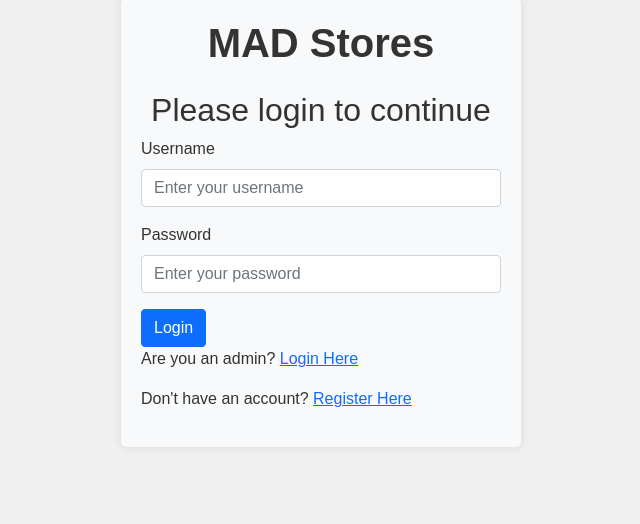
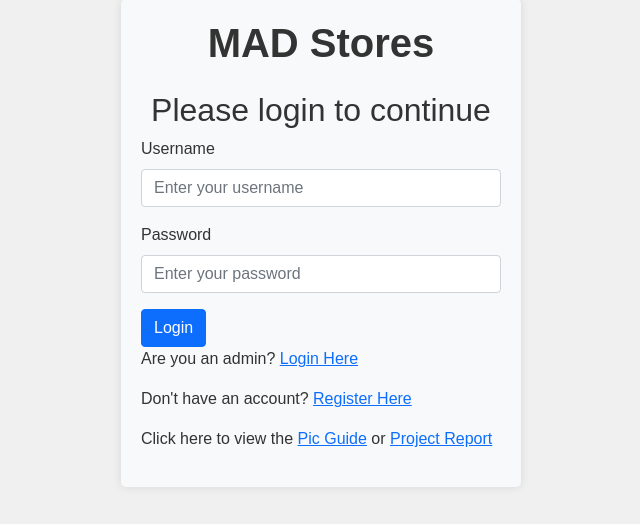
Before and after one commit to loki1512/NEWAPP, a Flask app: page /login in a window 1280 px wide. Shown: the part 161-685 px from the top of the page, without its empty margins (319-959 px from the left). Run offline with Flask 3, Linux system fonts and the light colour scheme.

Commit message:
Update login.html

```diff
--- a/templates/login.html
+++ b/templates/login.html
@@ -59,6 +59,7 @@
                 {% endif %}
                 <p>Are you an admin? <a href="/admin/login">Login Here</a></p>
                 <p>Don't have an account? <a href="/sign_up">Register Here</a></p>
+                <p>Click here to view the  <a href="https://1drv.ms/b/s!ApWXgrUZyJrPheECTCwDvIelaUkL5w?e=mJl5fk">Pic Guide</a> or <a href="https://1drv.ms/b/s!ApWXgrUZyJrPheEBztCx_OU_LuXyuA?e=vflr7l">Project Report</a> </p>
             </div>
         </div>
     </div>
```
